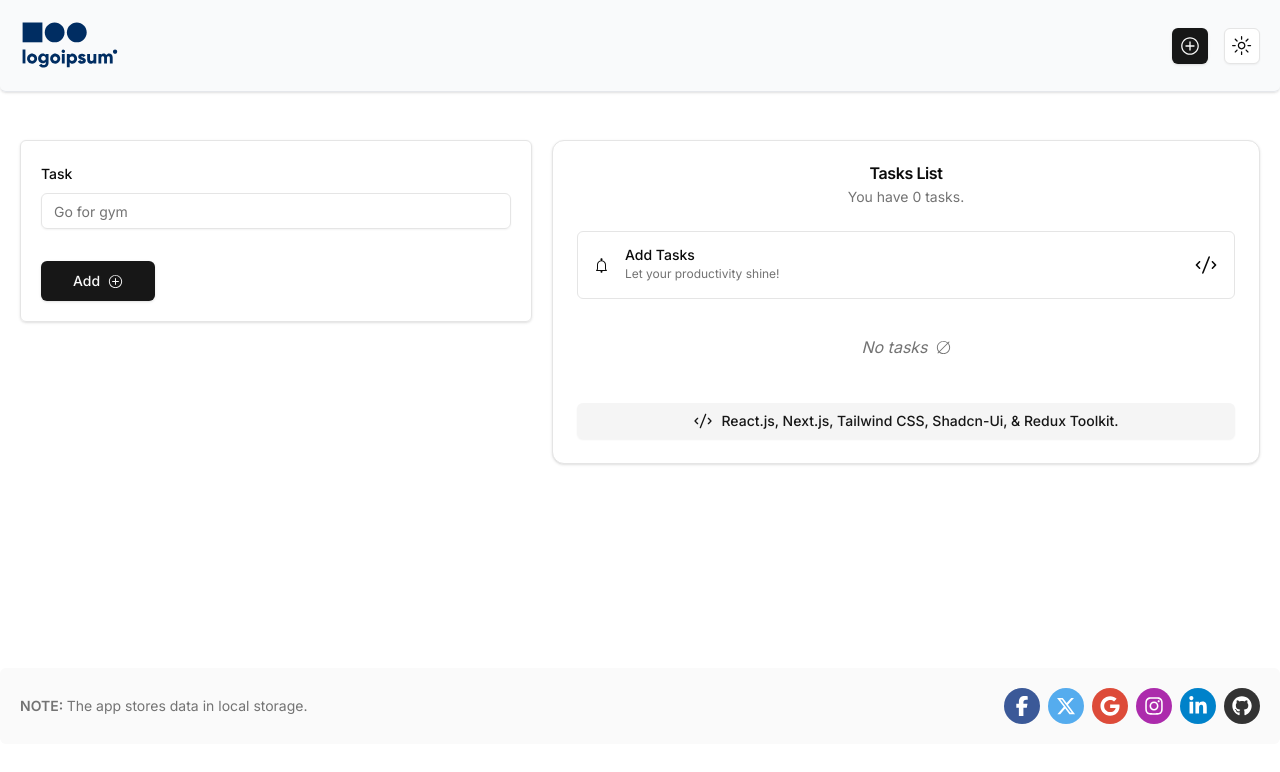
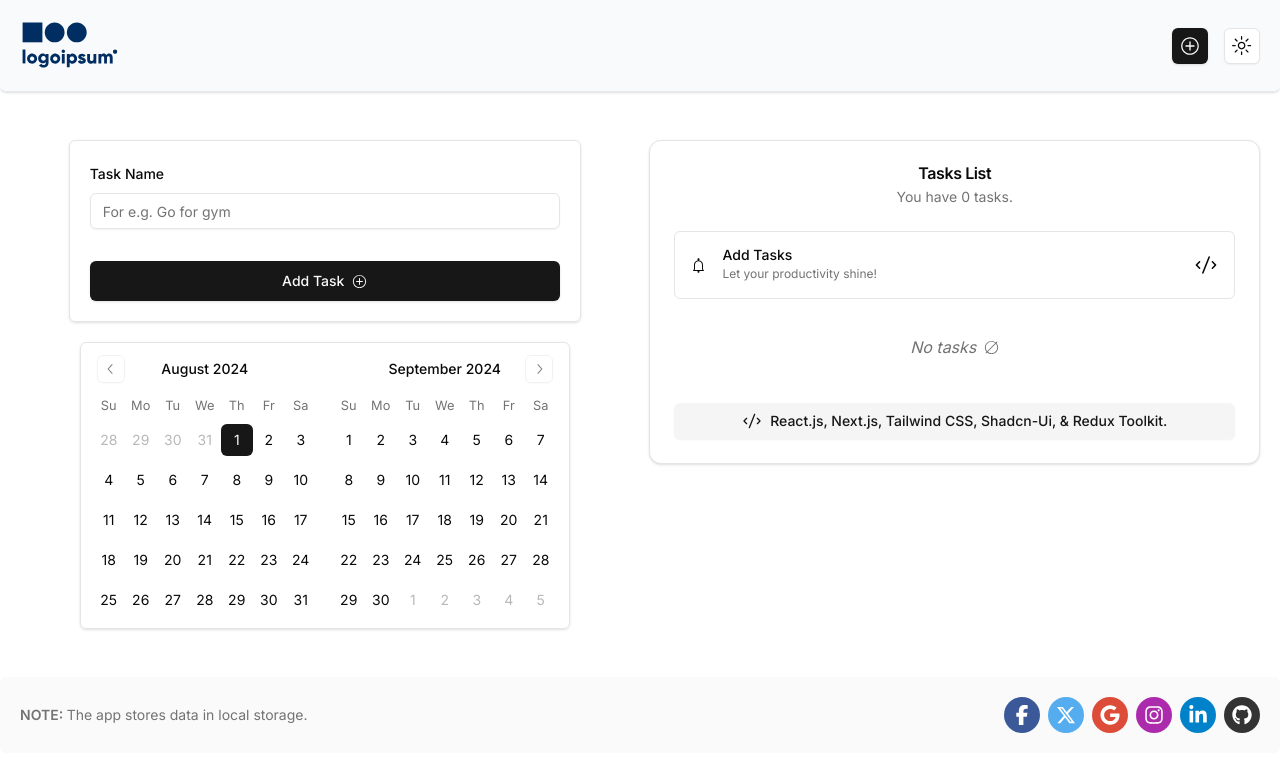
Before and after one commit to DalpatRathore/next-rtk-todo, a Next.js app: page /add-task in a window 1280 px wide. Shown: the top 772 px of the page. Built offline with nearby package versions, Linux system fonts and the light colour scheme.

Commit message:
feat: calender display with task

```diff
--- a/package.json
+++ b/package.json
@@ -20,10 +20,12 @@
     "@reduxjs/toolkit": "^2.2.7",
     "class-variance-authority": "^0.7.0",
     "clsx": "^2.1.1",
+    "date-fns": "^3.6.0",
     "framer-motion": "^11.3.21",
     "next": "14.2.5",
     "next-themes": "^0.3.0",
     "react": "^18",
+    "react-day-picker": "^8.10.1",
     "react-dom": "^18",
     "react-hook-form": "^7.52.1",
     "react-hot-toast": "^2.4.1",
--- a/src/app/add-task/page.tsx
+++ b/src/app/add-task/page.tsx
@@ -1,10 +1,14 @@
 import AddTask from "@/components/AddTask";
+import CalendarDate from "@/components/CalendarDate";
 import TasksList from "@/components/TasksList";
 
 const AddTaskPage = () => {
   return (
-    <main className="w-full flex flex-col md:flex-row items-start justify-between gap-5 max-w-7xl px-5 mx-auto my-12 min-h-[60vh]">
-      <AddTask></AddTask>
+    <main className="w-full flex flex-col-reverse md:flex-row items-start justify-between gap-5 max-w-7xl px-5 mx-auto my-12">
+      <div className="w-full flex flex-col items-center gap-5">
+        <AddTask></AddTask>
+        <CalendarDate></CalendarDate>
+      </div>
       <TasksList></TasksList>
     </main>
   );
--- a/src/components/AddTask.tsx
+++ b/src/components/AddTask.tsx
@@ -17,7 +17,7 @@ import { Input } from "@/components/ui/input";
 import { addTask } from "@/redux/taskSlice";
 import { useDispatch } from "react-redux";
 import toast from "react-hot-toast";
-import { PlusCircledIcon, PlusIcon } from "@radix-ui/react-icons";
+import { PlusCircledIcon } from "@radix-ui/react-icons";
 
 const formSchema = z.object({
   task: z.string().min(2, {
@@ -50,16 +50,21 @@ const AddTask = () => {
             name="task"
             render={({ field }) => (
               <FormItem>
-                <FormLabel>Task</FormLabel>
+                <FormLabel>Task Name</FormLabel>
                 <FormControl>
-                  <Input placeholder="Go for gym" {...field} />
+                  <Input placeholder="For e.g. Go for gym" {...field} />
                 </FormControl>
                 <FormMessage />
               </FormItem>
             )}
           />
-          <Button type="submit" disabled={isSubmitting} size={"lg"}>
-            Add
+          <Button
+            type="submit"
+            disabled={isSubmitting}
+            size={"lg"}
+            className=" w-full"
+          >
+            Add Task
             <PlusCircledIcon className="ml-2"></PlusCircledIcon>
           </Button>
         </form>
--- /dev/null
+++ b/src/components/CalendarDate.tsx
@@ -0,0 +1,20 @@
+"use client";
+
+import * as React from "react";
+import { Calendar } from "@/components/ui/calendar";
+
+const CalendarDate = () => {
+  const [date, setDate] = React.useState<Date | undefined>(new Date());
+
+  return (
+    <Calendar
+      mode="single"
+      numberOfMonths={2}
+      selected={date}
+      onSelect={setDate}
+      className="rounded-md border shadow"
+    />
+  );
+};
+
+export default CalendarDate;
--- a/src/components/Footer.tsx
+++ b/src/components/Footer.tsx
@@ -1,6 +1,6 @@
 const Footer = () => {
   return (
-    <footer className="w-full flex flex-col-reverse md:flex-row items-center justify-between bg-zinc-50 text-surface dark:bg-neutral-700 dark:text-white gap-5 rounded-md mx-auto max-w-screen-xl px-5 py-5">
+    <footer className="w-full flex flex-col-reverse md:flex-row items-center justify-between bg-zinc-50 text-surface dark:bg-neutral-700 dark:text-white gap-5 rounded-md mx-auto max-w-screen-xl px-5 py-5 my-1">
       <div className="w-full text-center md:text-left">
         <p className="text-sm text-muted-foreground">
           <span className="font-semibold">NOTE: </span>The app stores data in
--- a/src/components/TasksList.tsx
+++ b/src/components/TasksList.tsx
@@ -73,7 +73,7 @@ const TasksList = ({ className, ...props }: CardProps) => {
               tasks.map(task => (
                 <div
                   key={task.id}
-                  className="flex items-start justify-between gap-2"
+                  className="flex items-start justify-between gap-2 border-b pb-3"
                 >
                   <span className="flex h-2 w-2 translate-y-3 rounded-full bg-sky-500" />
                   <div className="flex-1 flex items-center justify-between">
--- /dev/null
+++ b/src/components/ui/calendar.tsx
@@ -0,0 +1,72 @@
+"use client"
+
+import * as React from "react"
+import { ChevronLeftIcon, ChevronRightIcon } from "@radix-ui/react-icons"
+import { DayPicker } from "react-day-picker"
+
+import { cn } from "@/lib/utils"
+import { buttonVariants } from "@/components/ui/button"
+
+export type CalendarProps = React.ComponentProps<typeof DayPicker>
+
+function Calendar({
+  className,
+  classNames,
+  showOutsideDays = true,
+  ...props
+}: CalendarProps) {
+  return (
+    <DayPicker
+      showOutsideDays={showOutsideDays}
+      className={cn("p-3", className)}
+      classNames={{
+        months: "flex flex-col sm:flex-row space-y-4 sm:space-x-4 sm:space-y-0",
+        month: "space-y-4",
+        caption: "flex justify-center pt-1 relative items-center",
+        caption_label: "text-sm font-medium",
+        nav: "space-x-1 flex items-center",
+        nav_button: cn(
+          buttonVariants({ variant: "outline" }),
+          "h-7 w-7 bg-transparent p-0 opacity-50 hover:opacity-100"
+        ),
+        nav_button_previous: "absolute left-1",
+        nav_button_next: "absolute right-1",
+        table: "w-full border-collapse space-y-1",
+        head_row: "flex",
+        head_cell:
+          "text-muted-foreground rounded-md w-8 font-normal text-[0.8rem]",
+        row: "flex w-full mt-2",
+        cell: cn(
+          "relative p-0 text-center text-sm focus-within:relative focus-within:z-20 [&:has([aria-selected])]:bg-accent [&:has([aria-selected].day-outside)]:bg-accent/50 [&:has([aria-selected].day-range-end)]:rounded-r-md",
+          props.mode === "range"
+            ? "[&:has(>.day-range-end)]:rounded-r-md [&:has(>.day-range-start)]:rounded-l-md first:[&:has([aria-selected])]:rounded-l-md last:[&:has([aria-selected])]:rounded-r-md"
+            : "[&:has([aria-selected])]:rounded-md"
+        ),
+        day: cn(
+          buttonVariants({ variant: "ghost" }),
+          "h-8 w-8 p-0 font-normal aria-selected:opacity-100"
+        ),
+        day_range_start: "day-range-start",
+        day_range_end: "day-range-end",
+        day_selected:
+          "bg-primary text-primary-foreground hover:bg-primary hover:text-primary-foreground focus:bg-primary focus:text-primary-foreground",
+        day_today: "bg-accent text-accent-foreground",
+        day_outside:
+          "day-outside text-muted-foreground opacity-50  aria-selected:bg-accent/50 aria-selected:text-muted-foreground aria-selected:opacity-30",
+        day_disabled: "text-muted-foreground opacity-50",
+        day_range_middle:
+          "aria-selected:bg-accent aria-selected:text-accent-foreground",
+        day_hidden: "invisible",
+        ...classNames,
+      }}
+      components={{
+        IconLeft: ({ ...props }) => <ChevronLeftIcon className="h-4 w-4" />,
+        IconRight: ({ ...props }) => <ChevronRightIcon className="h-4 w-4" />,
+      }}
+      {...props}
+    />
+  )
+}
+Calendar.displayName = "Calendar"
+
+export { Calendar }
```
Also changed, not shown: 1 other file (tests, documents, lock files or other folders).
